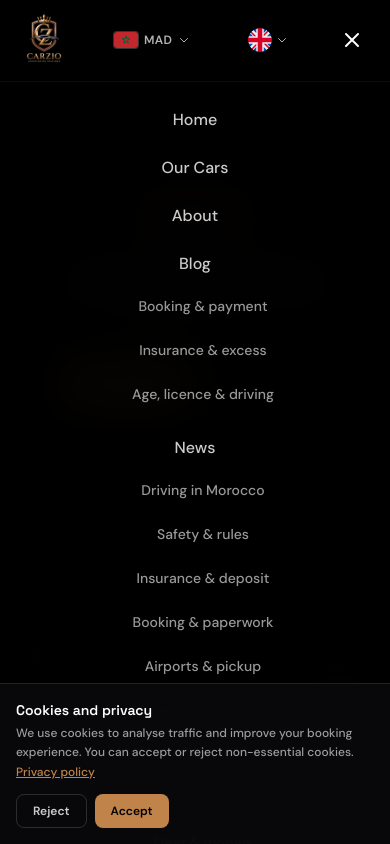
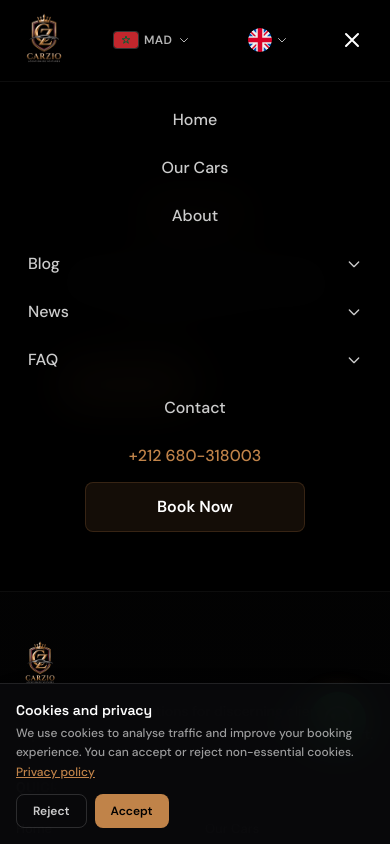
Before and after one commit to abdelbastlasri/carzio-rental, a React (Vite) app: page /404 in a window 390 px wide. Both pictures are taken after a click on the button 352 px from the left and 40 px from the top of the page. Shown: the top 844 px of the page. Built offline with nearby package versions, Linux system fonts and the light colour scheme.

Commit message:
Make mobile navigation submenus collapsible

```diff
--- a/src/components/Header.tsx
+++ b/src/components/Header.tsx
@@ -8,6 +8,7 @@ import { getSupportPage, getSupportPages, type SupportKey } from '../content/sup
 import CurrencySwitcher from './CurrencySwitcher';
 import { blogCategories } from '../content/blog/categories';
 import { newsCategories } from '../content/news/categories';
+import { getFaqCategories } from '../data/faq';
 import { airportAlternatePaths } from '../content/airport';
 
 const WHATSAPP_URL = 'https://wa.me/212680318003';
@@ -39,9 +40,13 @@ const languages = [
 export default function Header() {
   const { t, i18n } = useTranslation();
   const [menuOpen, setMenuOpen] = useState(false);
+  useEffect(() => {
+    if (!menuOpen) setMobileExpanded(null);
+  }, [menuOpen]);
   const [scrolled, setScrolled] = useState(false);
   const [langOpen, setLangOpen] = useState(false);
   const [dropdown, setDropdown] = useState<'blog' | 'news' | null>(null);
+  const [mobileExpanded, setMobileExpanded] = useState<string | null>(null);
   const dropdownRef = useRef<HTMLDivElement>(null);
   const location = useLocation();
   const navigate = useNavigate();
@@ -275,10 +280,21 @@ export default function Header() {
             animate={{ opacity: 1, height: 'auto' }}
             exit={{ opacity: 0, height: 0 }}
             id="mobile-menu"
-            className="md:hidden border-t border-white/5 bg-black/95 backdrop-blur-xl overflow-hidden"
+            className="md:hidden border-t border-white/5 bg-black/95 backdrop-blur-xl overflow-y-auto max-h-[calc(100vh-5rem)]"
           >
             <nav aria-label="Mobile navigation" className="px-4 py-4 flex flex-col items-center gap-1 text-base font-medium">
-              {mobileNavLinks.map((link) => (
+              {mobileNavLinks.map((link) => {
+                 const hasChildren = link.path === '/blog' || link.path === '/news' || link.path === '/faq';
+                 const categories =
+                   link.path === '/blog' ? blogCategories :
+                   link.path === '/news' ? newsCategories :
+                   link.path === '/faq' ? getFaqCategories(i18n.language) :
+                   [];
+                 const isExpanded = mobileExpanded === link.path;
+                 const panelId = 'mobile-submenu-' + link.path.replace('/', '');
+
+                 if (!hasChildren) {
+                   return (
                      <div key={link.path} className="w-full">
                        <LangLink
                          to={link.path}
@@ -287,25 +303,71 @@ export default function Header() {
                        >
                          {t(link.label)}
                        </LangLink>
-                  {(link.path === '/blog' || link.path === '/news') && (
-                    <div className="mb-2 flex flex-col gap-1 pl-4">
-                      {(link.path === '/blog' ? blogCategories : newsCategories).map((category) => {
-                        const copy = category[i18n.language.startsWith('fr') ? 'fr' : 'en'];
+                     </div>
+                   );
+                 }
+
+                 return (
+                   <div key={link.path} className="w-full">
+                     <button
+                       type="button"
+                       onClick={() => setMobileExpanded(isExpanded ? null : link.path)}
+                       aria-expanded={isExpanded}
+                       aria-controls={panelId}
+                       className={`flex min-h-[44px] w-full items-center justify-between rounded-lg px-3 transition ${isActive(link.path) ? 'text-gold' : 'text-white/80 hover:bg-white/5 hover:text-gold'}`}
+                     >
+                       <span>{t(link.label)}</span>
+                       <svg aria-hidden="true" className={`h-4 w-4 transition-transform ${isExpanded ? 'rotate-180' : ''}`} fill="none" stroke="currentColor" viewBox="0 0 24 24">
+                         <path strokeLinecap="round" strokeLinejoin="round" strokeWidth={2} d="M19 9l-7 7-7-7" />
+                       </svg>
+                     </button>
+                     <AnimatePresence initial={false}>
+                       {isExpanded && (
+                         <motion.div
+                           id={panelId}
+                           initial={{ height: 0, opacity: 0 }}
+                           animate={{ height: 'auto', opacity: 1 }}
+                           exit={{ height: 0, opacity: 0 }}
+                           transition={{ duration: 0.18 }}
+                           className="overflow-hidden"
+                         >
+                           <div className="mb-2 mt-1 flex flex-col gap-1 pl-3">
+                             <LangLink
+                               to={link.path}
+                               onClick={() => setMenuOpen(false)}
+                               className="flex min-h-[40px] w-full items-center justify-center rounded-lg px-3 text-sm font-semibold text-gold transition hover:bg-white/5"
+                             >
+                               {t('common.viewAll', 'Voir tout')}
+                             </LangLink>
+                             {categories.map((category) => {
+                               const isBlog = link.path === '/blog';
+                               const isNews = link.path === '/news';
+                               const isFaq = link.path === '/faq';
+                               const copy = isBlog || isNews
+                                 ? (category as { fr?: { name: string }; en?: { name: string } })[(i18n.language.startsWith('fr') ? 'fr' : 'en') as 'fr' | 'en']
+                                 : category;
+                               const name = (copy && typeof copy === 'object' && 'name' in copy)
+                                 ? (copy as { name: string }).name
+                                 : (category as { title?: string }).title || category.slug;
+                               const childTo = isFaq ? `${link.path}/${category.slug}` : `${link.path}/categorie/${category.slug}`;
                                return (
                                  <LangLink
                                    key={category.slug}
-                            to={`${link.path}/categorie/${category.slug}`}
+                                   to={childTo}
                                    className="flex min-h-[40px] w-full items-center justify-center rounded-lg px-3 text-sm text-white/60 transition hover:bg-white/5 hover:text-gold"
                                    onClick={() => setMenuOpen(false)}
                                  >
-                            {copy.name}
+                                   {name}
                                  </LangLink>
                                );
                              })}
                            </div>
+                         </motion.div>
                        )}
+                     </AnimatePresence>
                    </div>
-              ))}
+                 );
+               })}
 
               <a href={WHATSAPP_URL} target="_blank" rel="noopener noreferrer" className="flex min-h-[44px] items-center justify-center text-gold font-medium text-center">{t('common.callUs')}</a>
               <LangLink
--- a/src/locales/de.json
+++ b/src/locales/de.json
@@ -19,7 +19,8 @@
     "openMenu": "Menü öffnen",
     "closeMenu": "Menü schließen",
     "backHome": "Zurück zur Startseite",
-    "viewCars": "Autos ansehen"
+    "viewCars": "Autos ansehen",
+    "viewAll": "Alle ansehen"
   },
   "nav": {
     "home": "Startseite",
--- a/src/locales/en.json
+++ b/src/locales/en.json
@@ -19,7 +19,8 @@
     "openMenu": "Open menu",
     "closeMenu": "Close menu",
     "backHome": "Back to home",
-    "viewCars": "See the cars"
+    "viewCars": "See the cars",
+    "viewAll": "View all"
   },
   "nav": {
     "home": "Home",
--- a/src/locales/es.json
+++ b/src/locales/es.json
@@ -19,7 +19,8 @@
     "openMenu": "Abrir menú",
     "closeMenu": "Cerrar menú",
     "backHome": "Volver al inicio",
-    "viewCars": "Ver los coches"
+    "viewCars": "Ver los coches",
+    "viewAll": "Ver todo"
   },
   "nav": {
     "home": "Inicio",
--- a/src/locales/fr.json
+++ b/src/locales/fr.json
@@ -19,7 +19,8 @@
     "openMenu": "Ouvrir le menu",
     "closeMenu": "Fermer le menu",
     "backHome": "Retour à l'accueil",
-    "viewCars": "Voir les voitures"
+    "viewCars": "Voir les voitures",
+    "viewAll": "Voir tout"
   },
   "nav": {
     "home": "Accueil",
--- a/src/locales/nl.json
+++ b/src/locales/nl.json
@@ -19,7 +19,8 @@
     "openMenu": "Menu openen",
     "closeMenu": "Menu sluiten",
     "backHome": "Terug naar home",
-    "viewCars": "Bekijk de auto's"
+    "viewCars": "Bekijk de auto's",
+    "viewAll": "Alles bekijken"
   },
   "nav": {
     "home": "Home",
--- a/src/locales/pl.json
+++ b/src/locales/pl.json
@@ -19,7 +19,8 @@
     "openMenu": "Otwórz menu",
     "closeMenu": "Zamknij menu",
     "backHome": "Powrót do strony głównej",
-    "viewCars": "Zobacz auta"
+    "viewCars": "Zobacz auta",
+    "viewAll": "Zobacz wszystko"
   },
   "nav": {
     "home": "Strona Główna",
```
Lines whose indentation alone changed are shown as unchanged.
